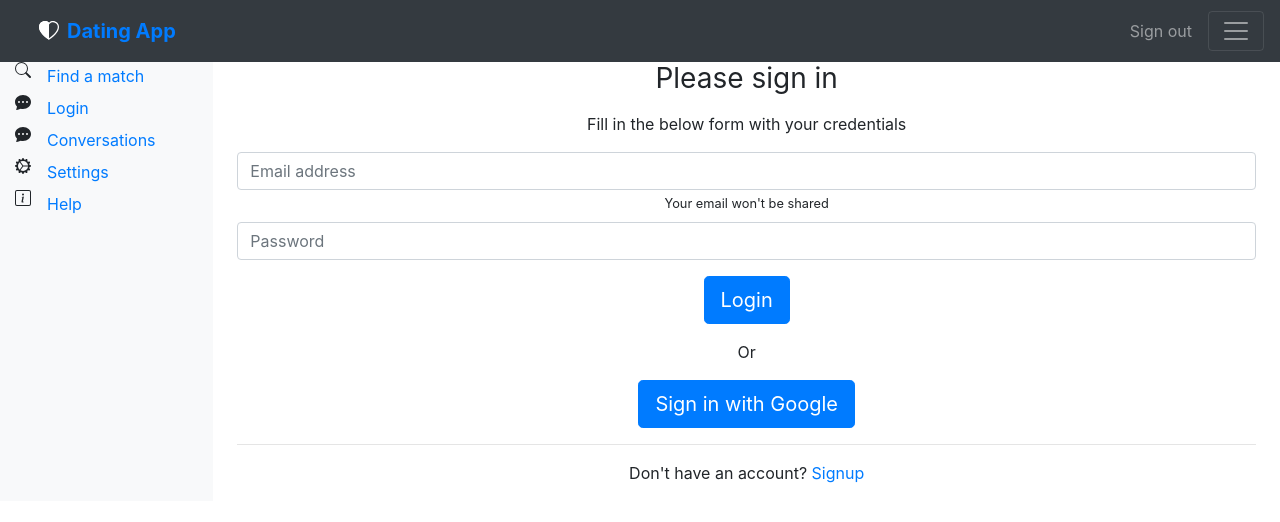
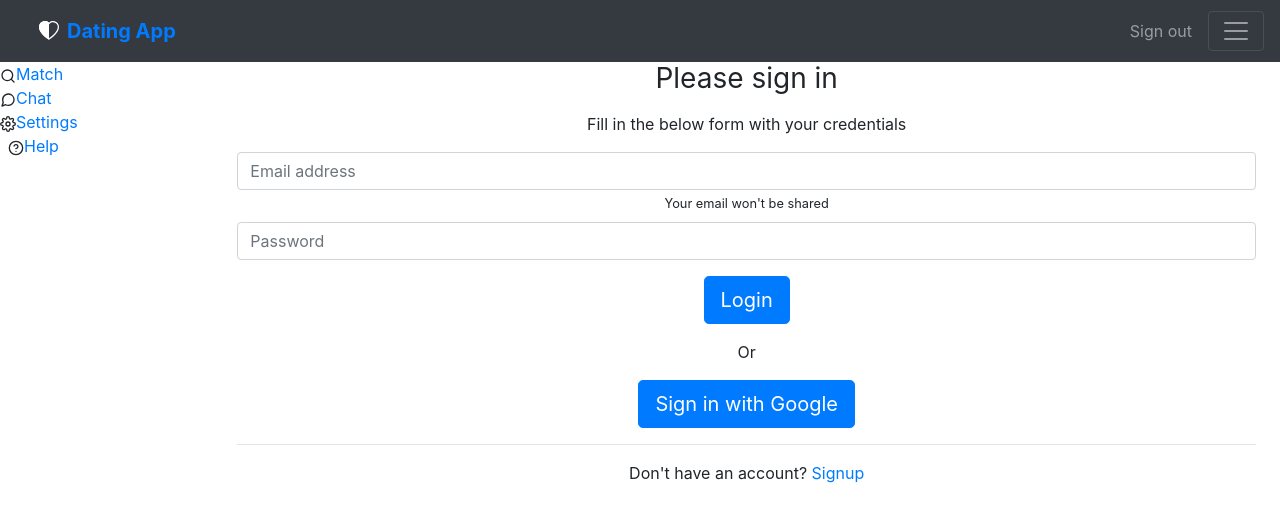
Before and after one commit to graemekcox/Dating-App, a React (Create React App) app: page /login in a window 1280 px wide. Shown: the top 522 px of the page. Built offline with nearby package versions, Linux system fonts and the light colour scheme; no server answers.

Commit message:
Move Sidebar to separate component

```diff
--- a/package.json
+++ b/package.json
@@ -13,6 +13,7 @@
     "popper.js": "^1.16.1",
     "react": "^16.13.1",
     "react-dom": "^16.13.1",
+    "react-icons": "^3.10.0",
     "react-router": "^5.2.0",
     "react-router-dom": "^5.2.0",
     "react-scripts": "3.4.1",
--- a/src/App.js
+++ b/src/App.js
@@ -8,6 +8,7 @@ import Help from './pages/Help.js'
 import Login from './pages/Login.js'
 import Home from './pages/Home.js'
 import Navbar from  './components/Navbar.js'
+import Sidebar from './components/Sidebar.js'
 import './App.css';
 
 function Profile() {
@@ -24,55 +25,6 @@ function Settings(){
       <h1>TBD</h1>
     </section>
   )
-}
-
-function Sidebar (){
-  return (
-    <nav class="col-md-2 d-none d-md-block bg-light border-rightsidebar">
-      <div class="sidebar-sticky">
-        <ul class="nav flex-column">
-          <li class="nav-item">
-              <svg width="32" height="32" viewBox="0 0 32 32" class="bi bi-search" fill="currentColor" xmlns="http://www.w3.org/2000/svg">
-                <path fillRule="evenodd" d="M10.442 10.442a1 1 0 0 1 1.415 0l3.85 3.85a1 1 0 0 1-1.414 1.415l-3.85-3.85a1 1 0 0 1 0-1.415z"/>
-                <path fillRule="evenodd" d="M6.5 12a5.5 5.5 0 1 0 0-11 5.5 5.5 0 0 0 0 11zM13 6.5a6.5 6.5 0 1 1-13 0 6.5 6.5 0 0 1 13 0z"/>
-              </svg>
-              <Link to='/match'>Find a match</Link>
-          </li>
-          <li class="nav-item">
-            <svg width="32" height="32"
-              viewBox="0 0 32 32" class="bi bi-chat-dots-fill" fill="currentColor" xmlns="http://www.w3.org/2000/svg">
-              <path fillRule="evenodd" d="M16 8c0 3.866-3.582 7-8 7a9.06 9.06 0 0 1-2.347-.306c-.584.296-1.925.864-4.181 1.234-.2.032-.352-.176-.273-.362.354-.836.674-1.95.77-2.966C.744 11.37 0 9.76 0 8c0-3.866 3.582-7 8-7s8 3.134 8 7zM5 8a1 1 0 1 1-2 0 1 1 0 0 1 2 0zm4 0a1 1 0 1 1-2 0 1 1 0 0 1 2 0zm3 1a1 1 0 1 0 0-2 1 1 0 0 0 0 2z"/>
-            </svg>
-            <Link to='/login'>Login</Link>
-          </li>
-          <li class="nav-item">
-            <svg width="32" height="32"
-              viewBox="0 0 32 32" class="bi bi-chat-dots-fill" fill="currentColor" xmlns="http://www.w3.org/2000/svg">
-              <path fillRule="evenodd" d="M16 8c0 3.866-3.582 7-8 7a9.06 9.06 0 0 1-2.347-.306c-.584.296-1.925.864-4.181 1.234-.2.032-.352-.176-.273-.362.354-.836.674-1.95.77-2.966C.744 11.37 0 9.76 0 8c0-3.866 3.582-7 8-7s8 3.134 8 7zM5 8a1 1 0 1 1-2 0 1 1 0 0 1 2 0zm4 0a1 1 0 1 1-2 0 1 1 0 0 1 2 0zm3 1a1 1 0 1 0 0-2 1 1 0 0 0 0 2z"/>
-            </svg>
-            <Link to='/chat'>Conversations</Link>
-          </li>
-          <li class="nav-item">
-            <svg width="32" height="32" viewBox="0 0 32 32" class="bi bi-gear-wide-connected" fill="currentColor" xmlns="http://www.w3.org/2000/svg">
-              <path fillRule="evenodd" d="M8.932.727c-.243-.97-1.62-.97-1.864 0l-.071.286a.96.96 0 0 1-1.622.434l-.205-.211c-.695-.719-1.888-.03-1.613.931l.08.284a.96.96 0 0 1-1.186 1.187l-.284-.081c-.96-.275-1.65.918-.931 1.613l.211.205a.96.96 0 0 1-.434 1.622l-.286.071c-.97.243-.97 1.62 0 1.864l.286.071a.96.96 0 0 1 .434 1.622l-.211.205c-.719.695-.03 1.888.931 1.613l.284-.08a.96.96 0 0 1 1.187 1.187l-.081.283c-.275.96.918 1.65 1.613.931l.205-.211a.96.96 0 0 1 1.622.434l.071.286c.243.97 1.62.97 1.864 0l.071-.286a.96.96 0 0 1 1.622-.434l.205.211c.695.719 1.888.03 1.613-.931l-.08-.284a.96.96 0 0 1 1.187-1.187l.283.081c.96.275 1.65-.918.931-1.613l-.211-.205a.96.96 0 0 1 .434-1.622l.286-.071c.97-.243.97-1.62 0-1.864l-.286-.071a.96.96 0 0 1-.434-1.622l.211-.205c.719-.695.03-1.888-.931-1.613l-.284.08a.96.96 0 0 1-1.187-1.186l.081-.284c.275-.96-.918-1.65-1.613-.931l-.205.211a.96.96 0 0 1-1.622-.434L8.932.727zM8 12.997a4.998 4.998 0 1 0 0-9.995 4.998 4.998 0 0 0 0 9.996z"/>
-              <path fillRule="evenodd" d="M7.375 8L4.602 4.302l.8-.6L8.25 7.5h4.748v1H8.25L5.4 12.298l-.8-.6L7.376 8z"/>
-            </svg>
-            <Link to="/settings">Settings</Link>
-          </li>
-          <li class="nav-item">
-            <svg width="32" height="32" viewBox="0 0 32 32" class="bi bi-info-square" fill="currentColor" xmlns="http://www.w3.org/2000/svg">
-              <path fillRule="evenodd" d="M14 1H2a1 1 0 0 0-1 1v12a1 1 0 0 0 1 1h12a1 1 0 0 0 1-1V2a1 1 0 0 0-1-1zM2 0a2 2 0 0 0-2 2v12a2 2 0 0 0 2 2h12a2 2 0 0 0 2-2V2a2 2 0 0 0-2-2H2z"/>
-              <path d="M8.93 6.588l-2.29.287-.082.38.45.083c.294.07.352.176.288.469l-.738 3.468c-.194.897.105 1.319.808 1.319.545 0 1.178-.252 1.465-.598l.088-.416c-.2.176-.492.246-.686.246-.275 0-.375-.193-.304-.533L8.93 6.588z"/>
-              <circle cx="8" cy="4.5" r="1"/>
-            </svg>
-
-            <Link to="/help">Help</Link>
-          </li>
-        </ul>
-      </div>
-    </nav>
-  );
-
 }
 
 // This helps block routes that requir athentication
--- a/src/components/Navbar.js
+++ b/src/components/Navbar.js
@@ -4,8 +4,6 @@ import {Link} from 'react-router-dom';
 import {signout} from '../helpers/auth';
 
 export default class Navbar extends React.Component {
-
-
 
     render (){
         return(
--- /dev/null
+++ b/src/components/Sidebar.js
@@ -0,0 +1,36 @@
+import React from 'react';
+import {Link} from 'react-router-dom';
+import {FiSearch, FiMessageCircle, FiSettings,FiHelpCircle} from "react-icons/fi";
+
+export default class Sidebar extends React.Component {
+    render (){
+        return(
+            <div>
+                <nav id="sidebar" class="active">
+                    {/* <FaTwitter/> */}
+                    <div class="sidebar-sticky">
+                        <ul class="list-unstyled components mb-5">
+                            <li class="nav-item">
+                                <FiSearch/>
+                                <Link to='/match'>Match</Link>
+                            </li>
+                            <li class="nav-item">
+                                <FiMessageCircle/>
+                                <Link to='/chat'>Chat</Link>
+                            </li>
+                            <li class="nav-item">
+                                <FiSettings/>
+                                <Link to="/settings">Settings</Link>
+                            </li>
+                            <li class="nav-item">
+                                <FiHelpCircle class="ml-2"/>
+                                <Link to="/help">Help</Link>
+                            </li>
+                        </ul>
+                    </div>
+                </nav>
+            </div>
+
+        )
+    }
+}
--- a/src/pages/Chat.js
+++ b/src/pages/Chat.js
@@ -173,6 +173,7 @@ class Chat extends React.Component {
             <div class="row">
                 <Contacts update_match={this.update_match} names ={this.state.matches} ids={this.state.match_ids}/>
                 <div class="border col-md-10 dml-sm-auto col-lg-10 pt-3 px-4 container-fluid">
+                    <div class="position-relative overflow-hidden p-5 p-md-5">
                     <div className="chat-area" class="container-fluid" ref={this.myRef}>
                         {this.state.chats.map(chat => {
                             return (
@@ -190,6 +191,7 @@ class Chat extends React.Component {
                             >Send</button>
                         </form>
                     {/* </div> */}
+                    </div>
                     <div>
                         Login is as: <strong>{this.state.user.email}</strong>
                     </div>
```
Also changed, not shown: 1 other file (tests, documents, lock files or other folders).
